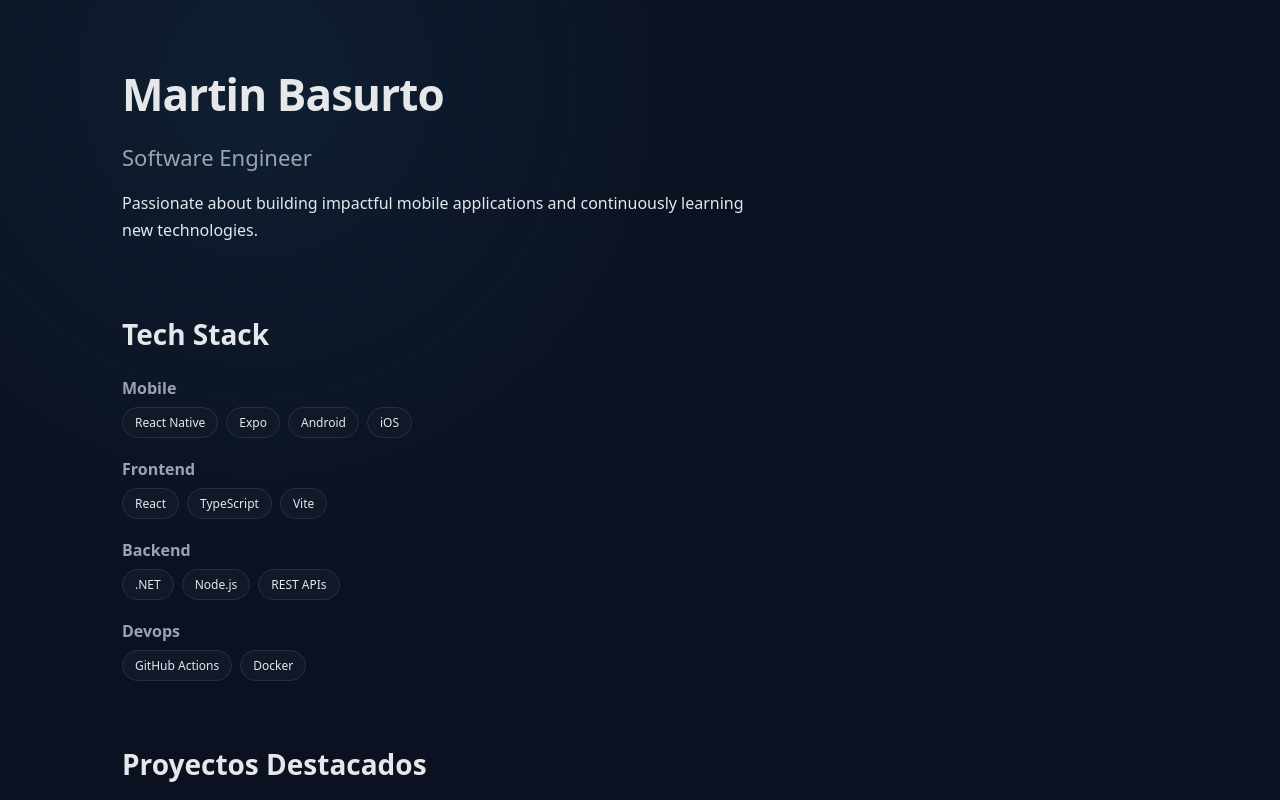
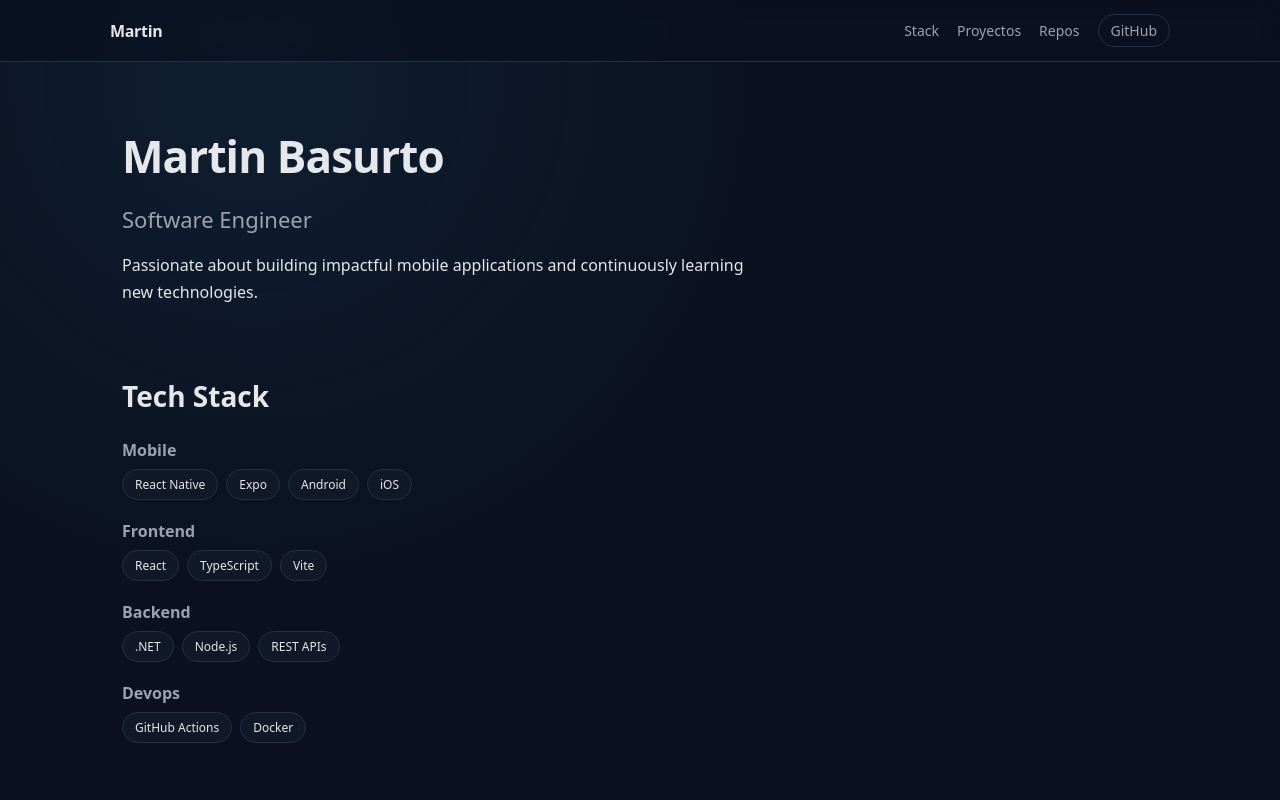
Before and after one commit to basurtmart/basurtmart.github.io, a React (Vite) app: page / in a window 1280 px wide. Shown: the top 800 px of the page. Built offline with nearby package versions, Linux system fonts and the light colour scheme; no server answers.

Commit message:
feat: add Navbar component and enhance styles with fade-in animations

```diff
--- a/src/App.tsx
+++ b/src/App.tsx
@@ -1,18 +1,21 @@
 import { profile } from "./data/profile";
 import GithubRepos from "./components/GithubRepos";
+import Navbar from "./components/Navbar";
 
 export default function App() {
     return (
+        <>
+            <Navbar />
             <main className="container">
                 {/* ===== HERO ===== */}
-            <section className="hero">
+                <section className="hero fade-in">
                     <h1 className="title">{profile.name}</h1>
                     <h2 className="subtitle">{profile.title}</h2>
                     <p className="tagline">{profile.tagline}</p>
                 </section>
 
                 {/* ===== TECH STACK ===== */}
-            <section className="section">
+                <section className="section fade-in">
                     <h3 className="section-title">Tech Stack</h3>
 
                     {Object.entries(profile.tech).map(([category, items]) => (
@@ -40,7 +43,7 @@ export default function App() {
                 </section>
 
                 {/* ===== FEATURED PROJECTS ===== */}
-            <section className="section">
+                <section className="section fade-in">
                     <h3 className="section-title">Proyectos Destacados</h3>
 
                     <div className="grid">
@@ -69,7 +72,7 @@ export default function App() {
                 </section>
 
                 {/* ===== GITHUB REPOS ===== */}
-            <section className="section">
+                <section className="section fade-in">
                     <h3 className="section-title">Repositorios Recientes</h3>
                     <GithubRepos />
                 </section>
@@ -79,5 +82,6 @@ export default function App() {
                     © {new Date().getFullYear()} {profile.name}
                 </footer>
             </main>
+        </>
     );
 }
--- /dev/null
+++ b/src/components/Navbar.tsx
@@ -0,0 +1,27 @@
+import { profile } from "../data/profile";
+
+export default function Navbar() {
+    return (
+        <header className="navbar">
+            <div className="navbar-inner">
+                <div className="navbar-brand">
+                    {profile.name.split(" ")[0]}
+                </div>
+
+                <nav className="navbar-nav">
+                    <a href="#tech">Stack</a>
+                    <a href="#projects">Proyectos</a>
+                    <a href="#repos">Repos</a>
+                    <a
+                        href={profile.social.github}
+                        target="_blank"
+                        rel="noreferrer"
+                        className="navbar-cta"
+                    >
+                        GitHub
+                    </a>
+                </nav>
+            </div>
+        </header>
+    );
+}
--- a/src/styles/global.css
+++ b/src/styles/global.css
@@ -136,8 +136,28 @@ body {
     transition: all 0.18s ease;
 }
 
+.card {
+    position: relative;
+    overflow: hidden;
+}
+
+.card::after {
+    content: "";
+    position: absolute;
+    inset: 0;
+    background: radial-gradient(circle at top left,
+            rgba(56, 189, 248, 0.15),
+            transparent 40%);
+    opacity: 0;
+    transition: opacity 0.25s ease;
+}
+
+.card:hover::after {
+    opacity: 1;
+}
+
 .card:hover {
-    transform: translateY(-4px);
+    transform: translateY(-6px);
     border-color: var(--accent);
 }
 
@@ -181,3 +201,66 @@ body {
     color: var(--text-dim);
     font-size: 14px;
 }
+
+/* ===== NAVBAR ===== */
+
+.navbar {
+    position: sticky;
+    top: 0;
+    z-index: 50;
+    backdrop-filter: blur(10px);
+    background: rgba(11, 17, 32, 0.7);
+    border-bottom: 1px solid var(--border);
+}
+
+.navbar-inner {
+    max-width: 1100px;
+    margin: 0 auto;
+    padding: 14px 20px;
+    display: flex;
+    align-items: center;
+    justify-content: space-between;
+}
+
+.navbar-brand {
+    font-weight: 700;
+    letter-spacing: -0.02em;
+}
+
+.navbar-nav {
+    display: flex;
+    gap: 18px;
+    align-items: center;
+}
+
+.navbar-nav a {
+    color: var(--text-dim);
+    text-decoration: none;
+    font-size: 14px;
+    transition: color 0.18s ease;
+}
+
+.navbar-nav a:hover {
+    color: var(--text);
+}
+
+.navbar-cta {
+    padding: 6px 12px;
+    border: 1px solid var(--border);
+    border-radius: 999px;
+}
+
+/* ===== ANIMATIONS ===== */
+
+.fade-in {
+    opacity: 0;
+    transform: translateY(12px);
+    animation: fadeInUp 0.6s ease forwards;
+}
+
+@keyframes fadeInUp {
+    to {
+        opacity: 1;
+        transform: translateY(0);
+    }
+}
```
Lines whose indentation alone changed are shown as unchanged.
